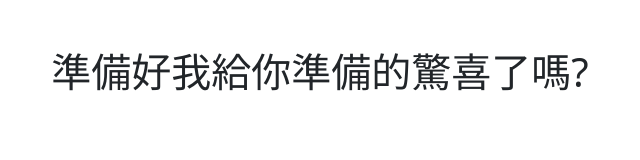
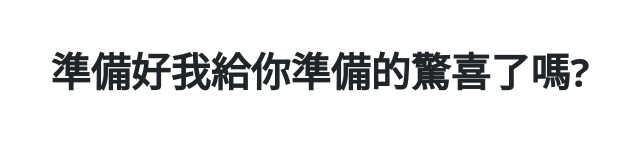
Before and after one commit to ShianghH/duba, a plain HTML site: page index.html in a window 1280 px wide. Shown: the whole page, without its empty margins (320-960 px from the left). Drawn offline with Linux system fonts and the light colour scheme.

Commit message:
Update index.html

```diff
--- a/index.html
+++ b/index.html
@@ -8,7 +8,7 @@
 </head>
 <body>
     <section class="container pt-5">
-        <h1 class="text-center">準備好我給你準備的驚喜了嗎?</h1>
+        <h1 class="text-center fw-bold">準備好我給你準備的驚喜了嗎?</h1>
     </section>
 
 
```
